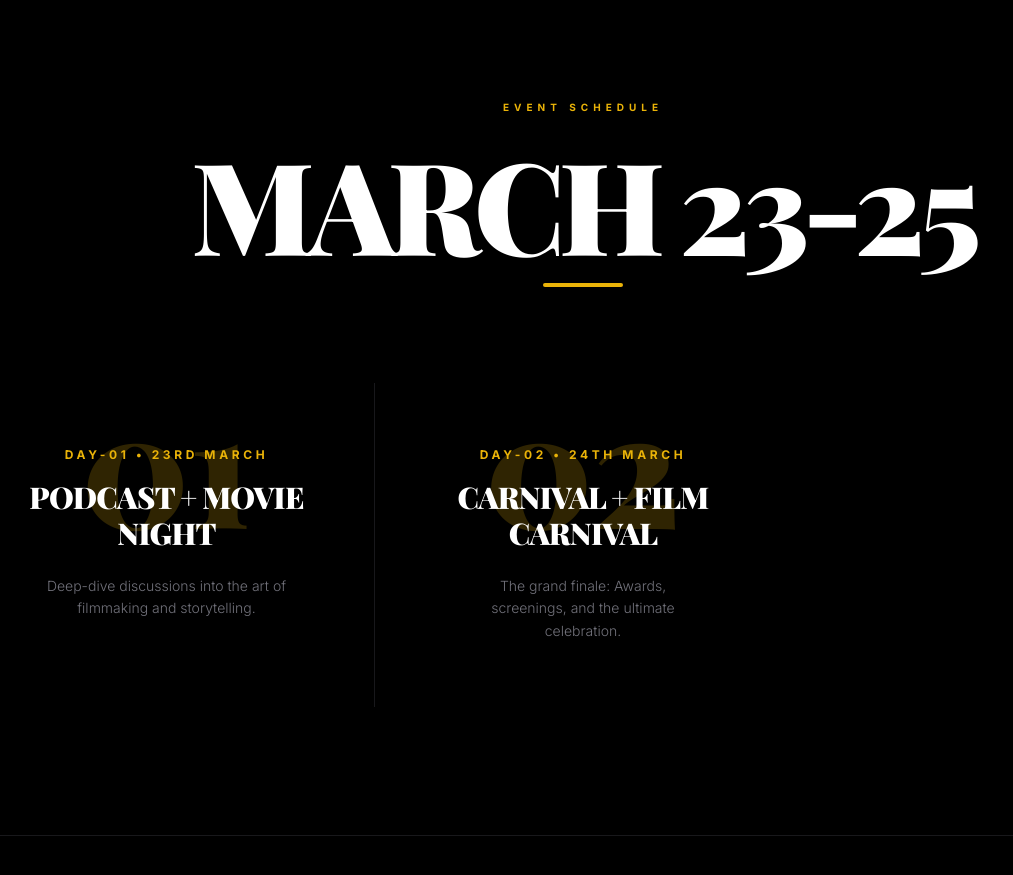
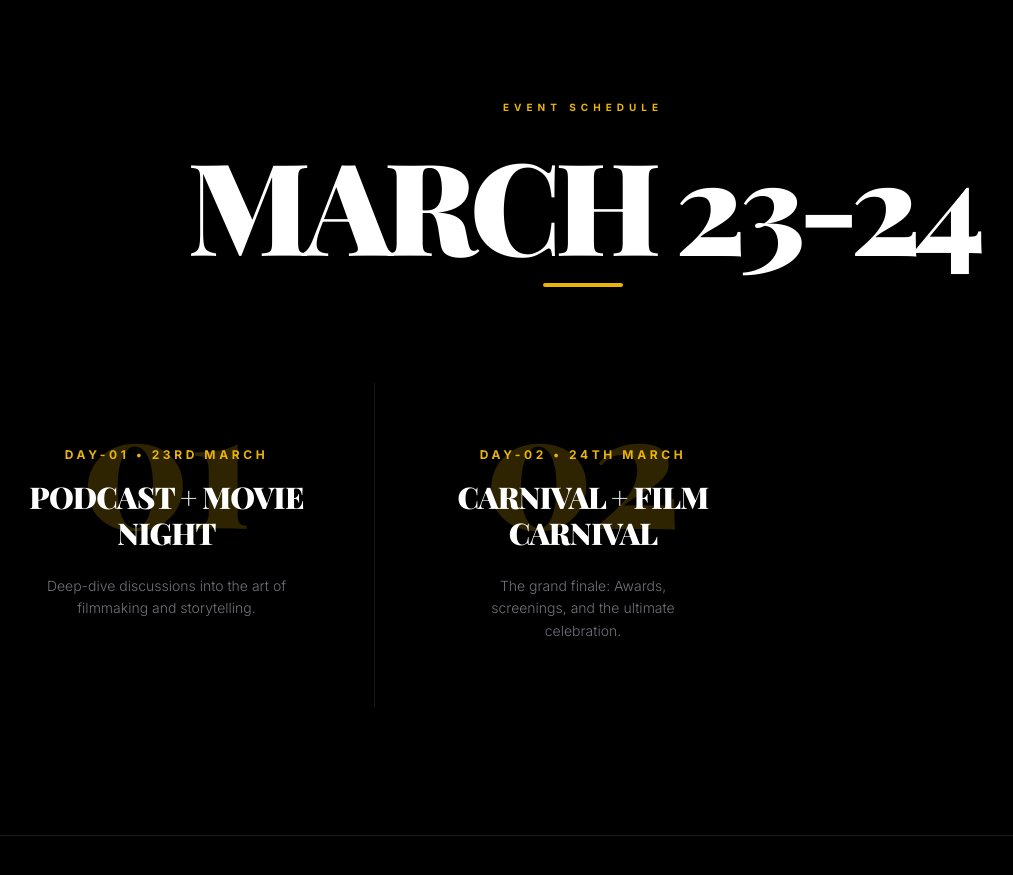
Before and after one commit to annu987/Nirvahana, a React (Vite) app: page /#/ in a window 1280 px wide. Shown: the part 4240-5115 px from the top of the page, without its empty margins (57-1070 px from the left). Built offline with nearby package versions, Linux system fonts and the light colour scheme.

Commit message:
Updated timeline

```diff
--- a/components/Timeline.tsx
+++ b/components/Timeline.tsx
@@ -20,7 +20,7 @@ const Timeline: React.FC = () => {
       <div className="max-w-7xl mx-auto">
         <div className="text-center mb-24">
           <span className="text-yellow-500 text-[10px] font-black tracking-[0.5em] uppercase mb-6 block">EVENT SCHEDULE</span>
-          <h2 className="text-5xl md:text-9xl font-serif-cinematic font-black mb-4 uppercase tracking-tighter">MARCH 23-25</h2>
+          <h2 className="text-5xl md:text-9xl font-serif-cinematic font-black mb-4 uppercase tracking-tighter">MARCH 23-24</h2>
           <div className="w-20 h-1 bg-yellow-500 mx-auto rounded-full"></div>
         </div>
 
```
